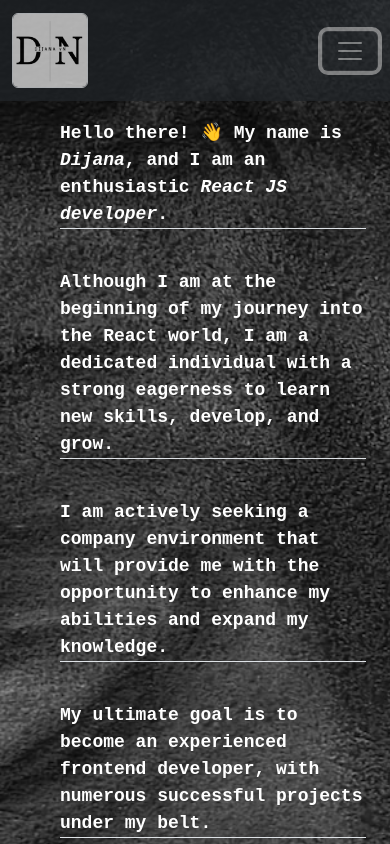
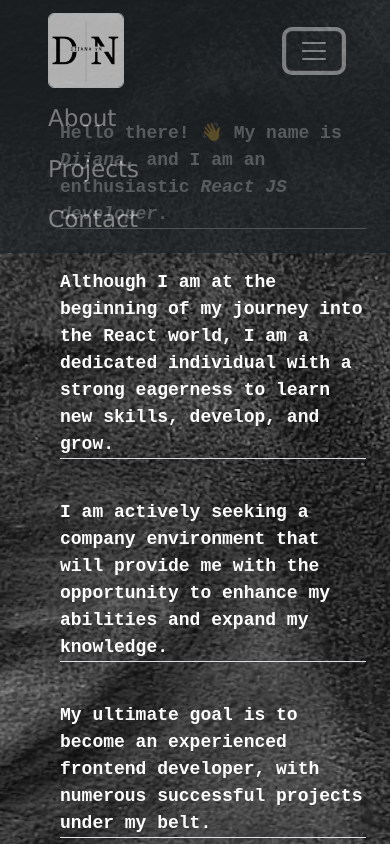
Before and after one commit to DijanaVN/portfolioDVN, a React (Vite) app: page / in a window 390 px wide. Both pictures are taken after a click on the button "Toggle navigation". Shown: the top 844 px of the page. Built offline with nearby package versions, Linux system fonts and the light colour scheme.

Commit message:
fixing responsive menu button in NavBar.tsx

```diff
--- a/package.json
+++ b/package.json
@@ -12,6 +12,7 @@
     "bootstrap": "^5.3.2",
     "framer-motion": "^10.16.4",
     "react": "^18.2.0",
+    "react-bootstrap": "^2.9.1",
     "react-dom": "^18.2.0",
     "rfs": "^10.0.0"
   },
--- a/src/components/Hover.tsx
+++ b/src/components/Hover.tsx
@@ -4,7 +4,12 @@ interface Props {
 }
 
 export const Hover = ({ children }: Props) => (
-  <motion.div whileHover={{ scale: 1.1 }} whileTap={{ scale: 0.9 }}>
+  <motion.div
+    whileHover={{ scale: 1.2 }}
+    whileTap={{ scale: 1.1 }}
+    drag="x"
+    dragConstraints={{ left: -100, right: 100 }}
+  >
     {children}
   </motion.div>
 );
--- a/src/components/NavBar.tsx
+++ b/src/components/NavBar.tsx
@@ -1,12 +1,18 @@
-import React from "react";
+import React, { useState } from "react";
 import img from "../assets/images/logo dvn.webp";
 import { motion } from "framer-motion";
 import { Hover } from "./Hover";
+import { Navbar, Nav } from "react-bootstrap";
 
 const NavBar = () => {
+  const [expanded, setExpanded] = useState(false);
   return (
-    <nav className="navbar fixed-top navbar-expand-md navbar-dark bg-dark opacity-75  ">
-      <div className="container-fluid ">
+    <Navbar
+      className="navbar fixed-top opacity-75 pe-5 ps-5"
+      expand="md"
+      bg="dark"
+      variant="dark"
+    >
       <motion.a
         animate={{
           scale: [1, 2, 2, 1, 1],
@@ -23,23 +29,12 @@ const NavBar = () => {
           height="75"
         />
       </motion.a>{" "}
-        <Hover>
-          <button
-            className="navbar-toggler"
-            type="button"
-            data-bs-toggle="collapse"
-            data-bs-target="#navbarSupportedContent"
-            aria-controls="navbarSupportedContent"
-            aria-expanded="false"
-            aria-label="Toggle navigation"
+      <Navbar.Toggle aria-controls="responsive-navbar-nav" />
+      <Navbar.Collapse
+        id="responsive-navbar-nav"
+        className={`justify-content-end ${expanded ? "show" : ""}`}
       >
-            <span className="navbar-toggler-icon"></span>
-          </button>
-        </Hover>
-        <div
-          className="collapse navbar-collapse nav justify-content-end "
-          id="navbarNav"
-        >
+        <Nav className="ml-auto">
           <ul className="navbar-nav fs-3 text-white pe-5 fonts2">
             <li className="nav-item pe-5">
               <Hover>
@@ -60,13 +55,13 @@ const NavBar = () => {
               <Hover>
                 <a className="nav-link" href="#">
                   Contact
-                </a>{" "}
+                </a>
               </Hover>
             </li>
           </ul>
-        </div>
-      </div>
-    </nav>
+        </Nav>
+      </Navbar.Collapse>
+    </Navbar>
   );
 };
 export default NavBar;
```
Also changed, not shown: 1 other file (tests, documents, lock files or other folders). Lines whose indentation alone changed are shown as unchanged.
